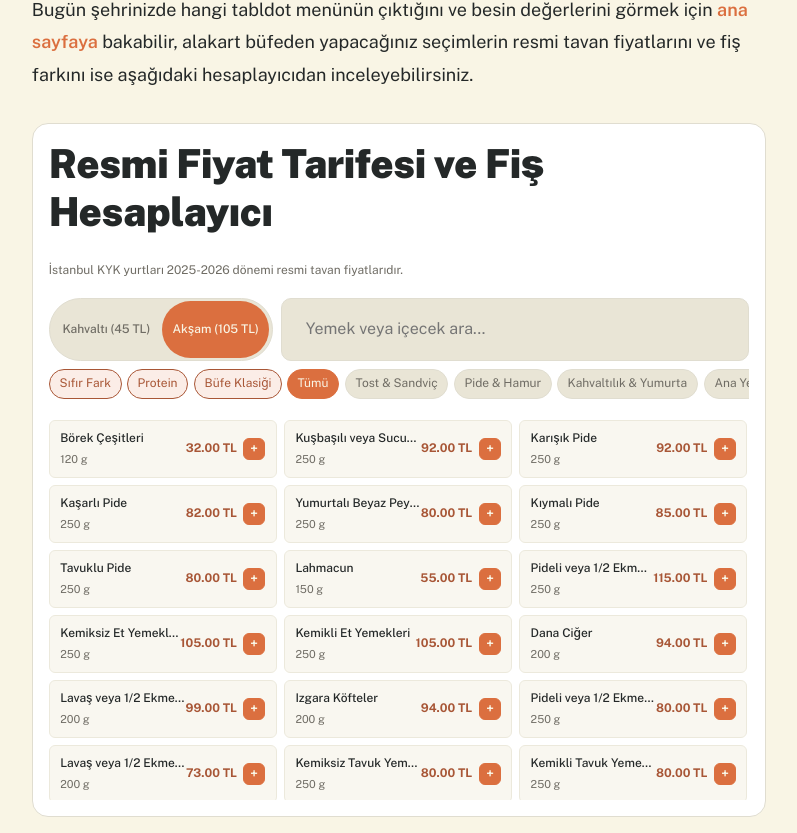
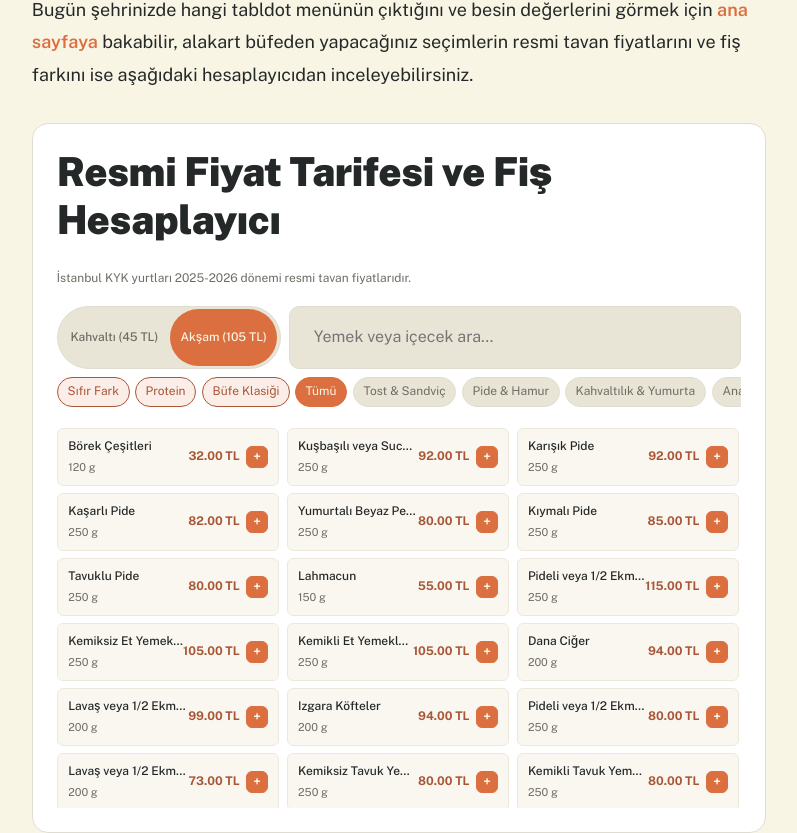
Before and after one commit to koder-cog/kepce, a SvelteKit app in the folder webapp/: page /kyk-beslenme-yardimi in a window 1280 px wide. Shown: the part 1539-2372 px from the top of the page, without its empty margins (241-1038 px from the left). Built offline with nearby package versions, Linux system fonts and the light colour scheme; a web font is replaced by a local one.

Commit message:
style(pricing): adjust container padding to space-lg

```diff
--- a/webapp/src/styles/components/_pricing-calculator.css
+++ b/webapp/src/styles/components/_pricing-calculator.css
@@ -3,7 +3,7 @@
 
   .pricing-calc {
     margin-top: var(--space-xl, 2rem);
-    padding: var(--space-md, 1rem);
+    padding: var(--space-lg);
     background: var(--color-card);
     border: 1px solid var(--color-border);
     border-radius: var(--radius-card, 16px);
```
